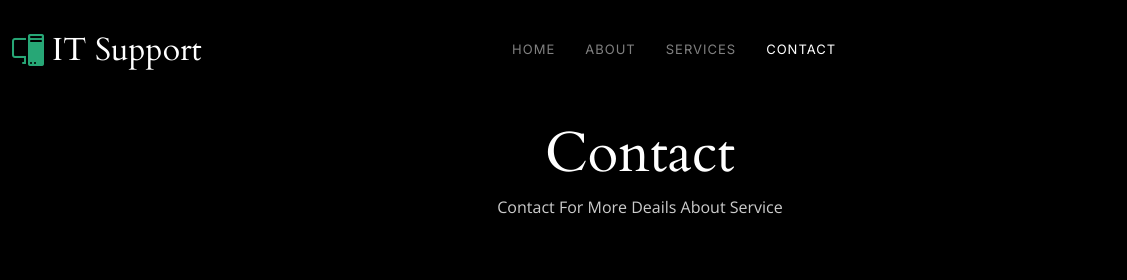
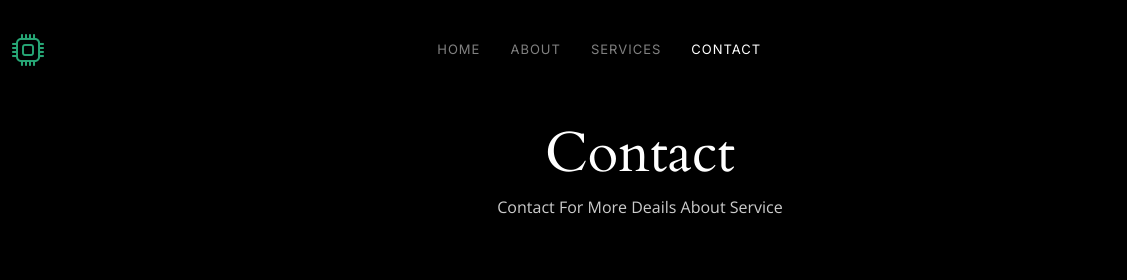
Before and after one commit to charanbaghiya/charanbaghiya.github.io, a plain HTML site: page contact.html in a window 1280 px wide. Shown: the top 280 px of the page, 0-1127 px from the left. Drawn offline with nearby package versions, Linux system fonts and the light colour scheme.

Commit message:
Update contact.html

```diff
--- a/contact.html
+++ b/contact.html
@@ -46,8 +46,8 @@
       <a href="index.html" class="logo d-flex align-items-center  me-auto me-lg-0">
         <!-- Uncomment the line below if you also wish to use an image logo -->
         <!-- <img src="assets/img/logo.png" alt=""> -->
-        <i class="bi bi-pc-display"></i>
-        <h1>IT Support </h1>
+         <i class="bi bi-cpu"></i>
+        <h1> </h1>
       </a>
 
       <nav id="navbar" class="navbar">
```
